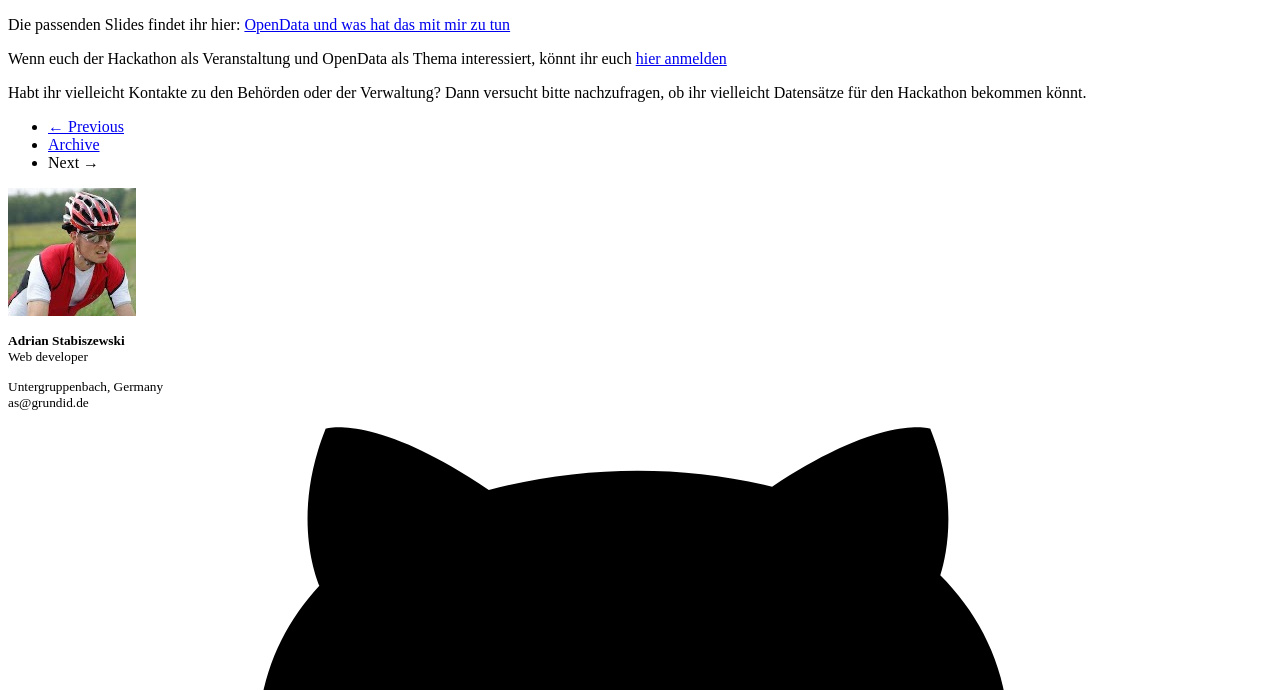
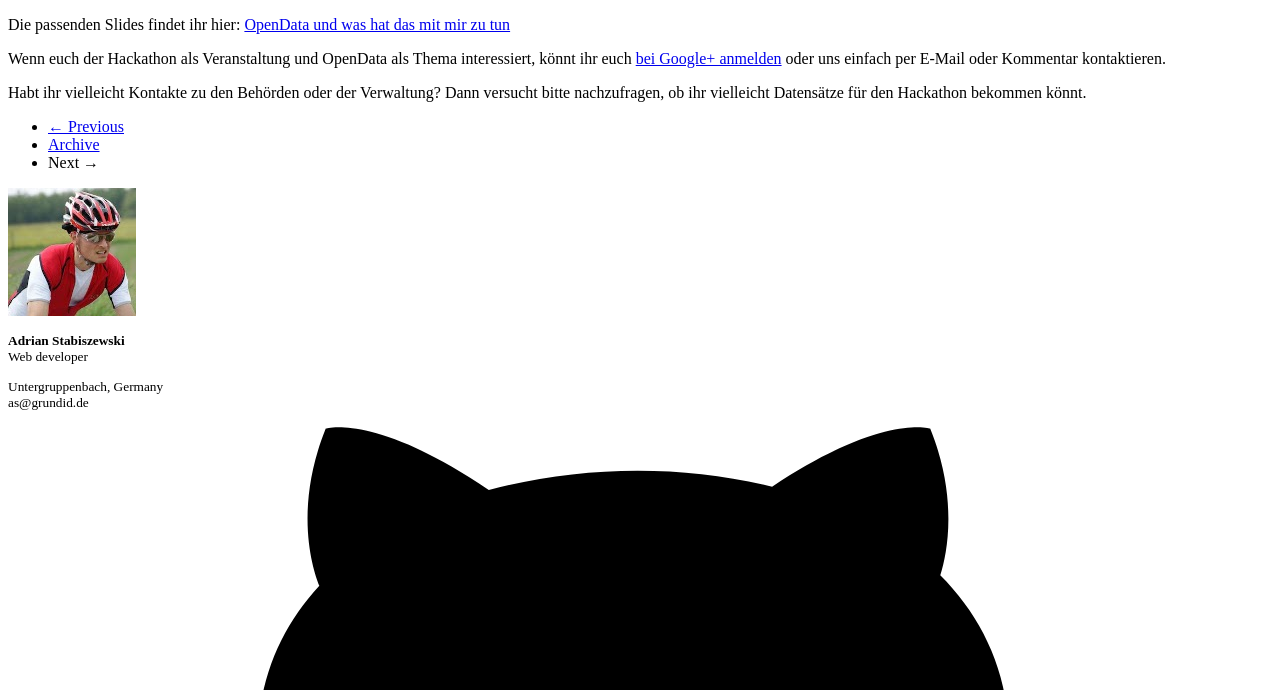
Before and after one commit to opendatalab-de/blog, a Jekyll site: the page built from _posts/2013/2014-01-15-opendataday-heilbronn.md, in a window 1280 px wide and 900 px high, scrolled down 864 px, cut to the strip 210-900 px from the top of the window. Built offline with Jekyll 4.4.1, drawn with Linux system fonts in a browser that asks for light colours; comment, search, counter and statistics services are not loaded.

Commit message:
opendataday blogpost contact options

```diff
--- a/_posts/2013/2014-01-15-opendataday-heilbronn.md
+++ b/_posts/2013/2014-01-15-opendataday-heilbronn.md
@@ -40,7 +40,7 @@ Präsentation von der re:publica 2013:
 
 Die passenden Slides findet ihr hier: [OpenData und was hat das mit mir zu tun](https://speakerdeck.com/stefanw/open-data-und-was-hat-mit-mir-zu-tun)
 
-Wenn euch der Hackathon als Veranstaltung und OpenData als Thema interessiert, könnt ihr euch [hier anmelden](https://plus.google.com/u/0/events/cnekmn86bt9g41hsbrcordcgav4)
+Wenn euch der Hackathon als Veranstaltung und OpenData als Thema interessiert, könnt ihr euch [bei Google+ anmelden](https://plus.google.com/u/0/events/cnekmn86bt9g41hsbrcordcgav4) oder uns einfach per E-Mail oder Kommentar kontaktieren.
 
 Habt ihr vielleicht Kontakte zu den Behörden oder der Verwaltung? Dann versucht bitte
 nachzufragen, ob ihr vielleicht Datensätze für den Hackathon bekommen könnt.
```
